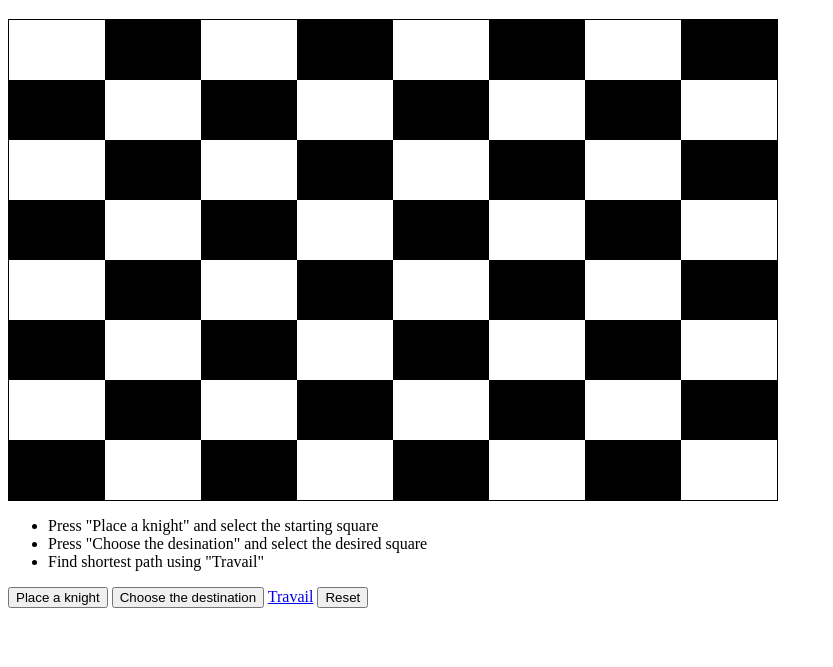
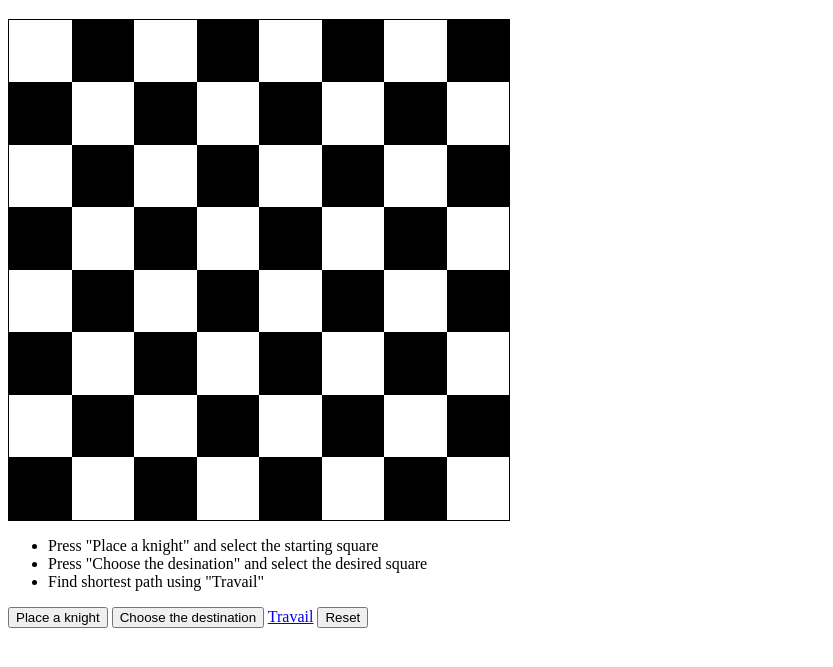
Before and after one commit to Deepspacediver/knight-travails, a website built with webpack: page dist/index.html in a window 1280 px wide. Shown: the part 61-728 px from the top of the page, without its empty margins (0-833 px from the left). Built offline with nearby package versions, Linux system fonts and the light colour scheme.

Commit message:
added temporary static valeus for simplicity

```diff
--- a/src/style.css
+++ b/src/style.css
@@ -2,8 +2,8 @@ h1{
   color: red;
 }
 #board{
-  width: 60vw;
-  height: 60vh;
+  width: 500px;
+  height: 500px;
   display: grid;
   grid-template-rows: repeat(8,1fr);
   border: 1px solid black;
@@ -17,6 +17,7 @@ h1{
 }
 #board .row:nth-child(even) .board-square:nth-child(odd){
   background-color: black;
+  color: white;
 }
 
 #board .row:nth-child(odd) .board-square:nth-child(even){
@@ -26,3 +27,8 @@ h1{
 .hidden {
   display:none;
 }
+
+.board-icon{
+  width: 90%;
+  height: auto;
+}
```
